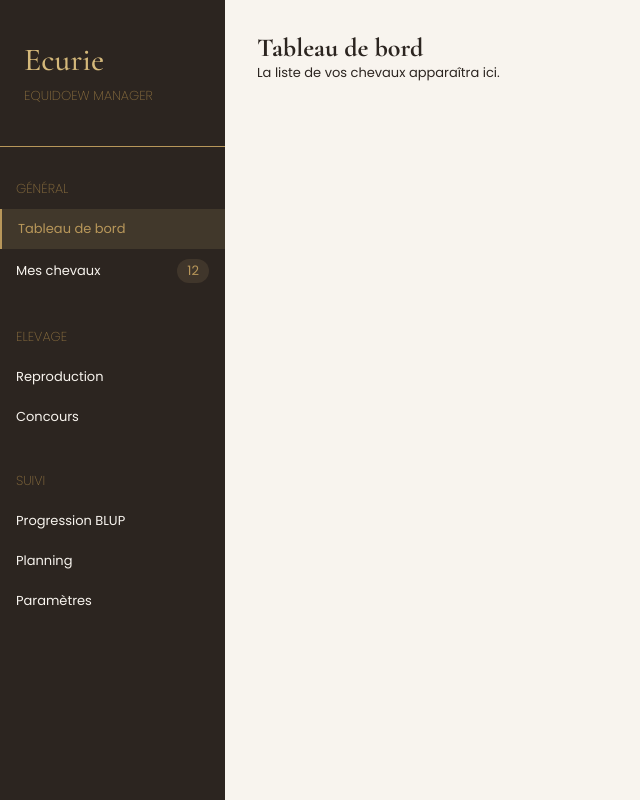
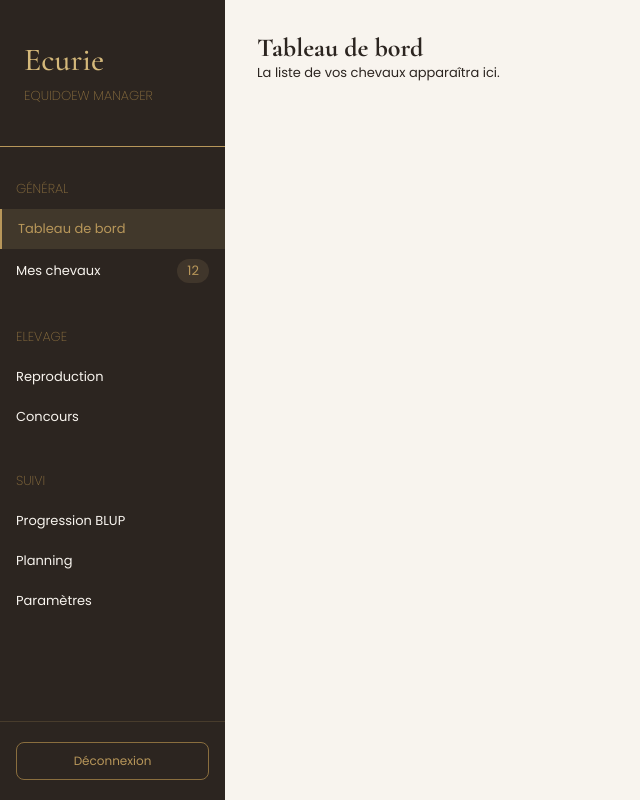
Before and after one commit to NeugdaeUju/EquiLevel_FrontEnd, a React (Vite) app: page /dashboard in a window 1280 px wide. Shown: the whole page, without its empty margins (0-640 px from the left). Built offline with nearby package versions, Linux system fonts and the light colour scheme; sample sign-in values are in the browser's storage.

Commit message:
Ajout du bouton de déconnexion

```diff
--- a/src/assets/styles/sidebar.css
+++ b/src/assets/styles/sidebar.css
@@ -8,6 +8,30 @@ header {
     top :0;
     left : 0;
     color : var(--gold);
+    display: flex;
+    flex-direction: column;
+}
+
+.sidebar-footer {
+    margin-top: auto;
+    padding: 20px 16px;
+    border-top: 0.5px solid rgba(184, 151, 90, 0.2);
+}
+
+.logout-button {
+    width: 100%;
+    background: transparent;
+    border: 0.5px solid var(--gold-dark);
+    border-radius: 8px;
+    padding: 9px;
+    color: var(--gold);
+    font-size: 12px;
+    font-family: 'Poppins', sans-serif;
+    cursor: pointer;
+}
+
+.logout-button:hover {
+    background: rgba(184, 151, 90, 0.12);
 }
 
 .header-block {
--- a/src/components/Sidebar.tsx
+++ b/src/components/Sidebar.tsx
@@ -1,6 +1,17 @@
+import { useNavigate } from 'react-router-dom';
+import { useAppDispatch } from '../store/hooks';
+import { logout } from '../store/Authslice';
 import '../assets/styles/sidebar.css'
 
 function Sidebar() {
+    const dispatch = useAppDispatch();
+    const navigate = useNavigate();
+
+    const handleLogout = () => {
+        dispatch(logout());
+        navigate('/login', { replace: true });
+    };
+
     return (
         <header>
             <div className='header-block'>
@@ -35,6 +46,12 @@ function Sidebar() {
                     </ul>
                 </div>
             </nav>
+
+            <div className='sidebar-footer'>
+                <button type='button' className='logout-button' onClick={handleLogout}>
+                    Déconnexion
+                </button>
+            </div>
         </header>
     )
 }
```
